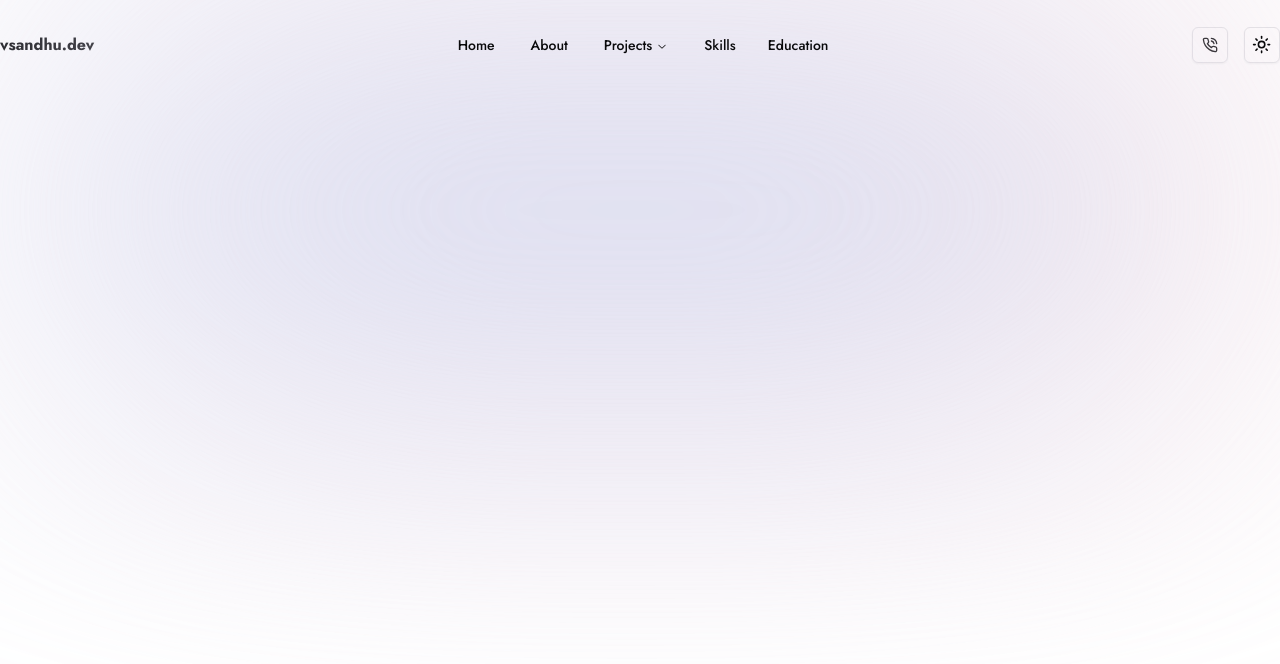
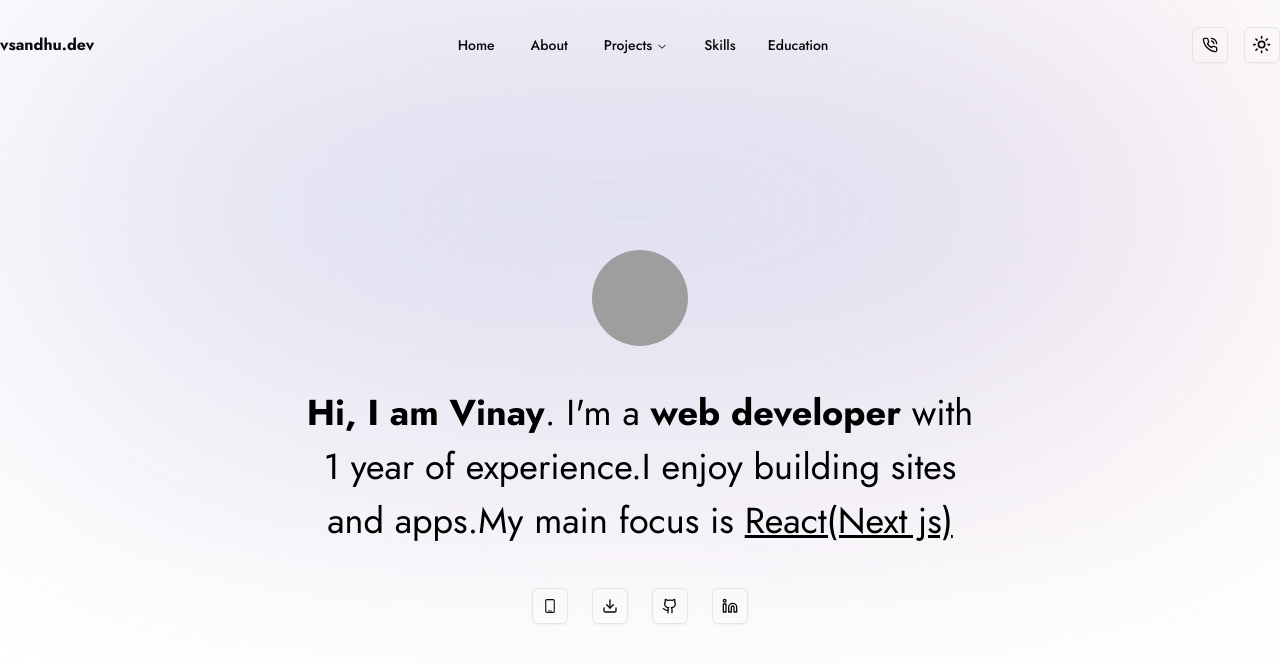
Before and after one commit to developervinay1/Personal-Portfolio, a Next.js app: page / in a window 1280 px wide. Shown: the top 664 px of the page. Built offline with nearby package versions, Linux system fonts and the light colour scheme; grey boxes are pictures that could not be loaded.

Commit message:
Hero Section Completed

```diff
--- a/package.json
+++ b/package.json
@@ -9,6 +9,7 @@
     "lint": "next lint"
   },
   "dependencies": {
+    "@radix-ui/react-avatar": "^1.0.3",
     "@radix-ui/react-dropdown-menu": "^2.0.5",
     "@radix-ui/react-icons": "^1.3.0",
     "@radix-ui/react-navigation-menu": "^1.1.3",
--- a/src/app/layout.js
+++ b/src/app/layout.js
@@ -5,8 +5,8 @@ import { Jost } from "next/font/google";
 const jost = Jost({ subsets: ["latin"] });
 
 export const metadata = {
-  title: "Create Next App",
-  description: "Generated by create next app",
+  title: "Portfolio: Vinaypartap Singh",
+  description: "Web Developer",
 };
 
 export default function RootLayout({ children }) {
@@ -14,8 +14,8 @@ export default function RootLayout({ children }) {
     <html lang="en">
       <body className={jost.className}>
         <ThemeProvider attribute="class" defaultTheme="system" enableSystem>
-          <div className="bg-red-200 dark:bg-red-500 absolute top-[6rem] right-[4rem] h-[14.25rem] w-[14.25rem] rounded-full blur-[10rem] sm:w-[68.75rem]"></div>
-          <div className="bg-blue-200 dark:bg-blue-500 absolute top-[6rem] left-[3rem] h-[14.25rem] w-[14.25rem] rounded-full blur-[10rem] sm:w-[68.75rem]"></div>
+          <div className="z-[-1] bg-red-200 dark:bg-red-900 absolute top-[6rem] dark:top-[24rem] right-[4rem] h-[14.25rem] w-[14.25rem] rounded-full blur-[10rem] sm:w-[68.75rem]"></div>
+          <div className="z-[-1] bg-blue-200 dark:bg-blue-900 absolute top-[6rem] left-[3rem] h-[14.25rem] w-[14.25rem] rounded-full blur-[10rem] sm:w-[68.75rem]"></div>
           {children}
         </ThemeProvider>
       </body>
--- a/src/app/page.js
+++ b/src/app/page.js
@@ -1,10 +1,12 @@
+import IntroSection from "@/components/usercomponent/IntroSection";
 import { Navbar } from "@/components/usercomponent/Navbar";
 import Image from "next/image";
 
 export default function Home() {
   return (
-    <main>
+    <main className="max-w-7xl m-auto">
       <Navbar />
+      <IntroSection />
     </main>
   );
 }
--- /dev/null
+++ b/src/components/ui/avatar.jsx
@@ -0,0 +1,35 @@
+"use client"
+
+import * as React from "react"
+import * as AvatarPrimitive from "@radix-ui/react-avatar"
+
+import { cn } from "@/lib/utils"
+
+const Avatar = React.forwardRef(({ className, ...props }, ref) => (
+  <AvatarPrimitive.Root
+    ref={ref}
+    className={cn("relative flex h-10 w-10 shrink-0 overflow-hidden rounded-full", className)}
+    {...props} />
+))
+Avatar.displayName = AvatarPrimitive.Root.displayName
+
+const AvatarImage = React.forwardRef(({ className, ...props }, ref) => (
+  <AvatarPrimitive.Image
+    ref={ref}
+    className={cn("aspect-square h-full w-full", className)}
+    {...props} />
+))
+AvatarImage.displayName = AvatarPrimitive.Image.displayName
+
+const AvatarFallback = React.forwardRef(({ className, ...props }, ref) => (
+  <AvatarPrimitive.Fallback
+    ref={ref}
+    className={cn(
+      "flex h-full w-full items-center justify-center rounded-full bg-muted",
+      className
+    )}
+    {...props} />
+))
+AvatarFallback.displayName = AvatarPrimitive.Fallback.displayName
+
+export { Avatar, AvatarImage, AvatarFallback }
--- /dev/null
+++ b/src/components/usercomponent/IntroImage.js
@@ -0,0 +1,10 @@
+import { Avatar, AvatarFallback, AvatarImage } from "@/components/ui/avatar";
+
+export function HeroImage() {
+  return (
+    <Avatar className="w-24 h-24">
+      <AvatarImage src="https://github.com/shadcn.png" alt="@shadcn" />
+      <AvatarFallback>CN</AvatarFallback>
+    </Avatar>
+  );
+}
--- /dev/null
+++ b/src/components/usercomponent/IntroSection.js
@@ -0,0 +1,33 @@
+import React from "react";
+import { HeroImage } from "./IntroImage";
+import { Button } from "../ui/button";
+import { Download, Github, Linkedin } from "lucide-react/dist/esm/icons";
+import { MobileIcon } from "@radix-ui/react-icons";
+
+export default function IntroSection() {
+  return (
+    <div className="flex justify-center flex-col items-center mt-40">
+      <HeroImage />
+      <h2 className="text-black text-4xl text-center max-w-2xl leading-normal mt-10 dark:text-white">
+        <span className="font-bold">Hi, I am Vinay</span>. I'm a{" "}
+        <span className="font-bold">web developer </span>
+        with 1 year of experience.I enjoy building sites and apps.My main focus
+        is <span className="underline">React(Next js)</span>
+      </h2>
+      <div className="mt-10 space-x-6">
+        <Button variant="outline" size="icon">
+          <MobileIcon className="h-4 w-4" />
+        </Button>
+        <Button variant="outline" size="icon">
+          <Download className="h-4 w-4" />
+        </Button>
+        <Button variant="outline" size="icon">
+          <Github className="h-4 w-4" />
+        </Button>
+        <Button variant="outline" size="icon">
+          <Linkedin className="h-4 w-4" />
+        </Button>
+      </div>
+    </div>
+  );
+}
```
Also changed, not shown: 1 other file (tests, documents, lock files or other folders).
